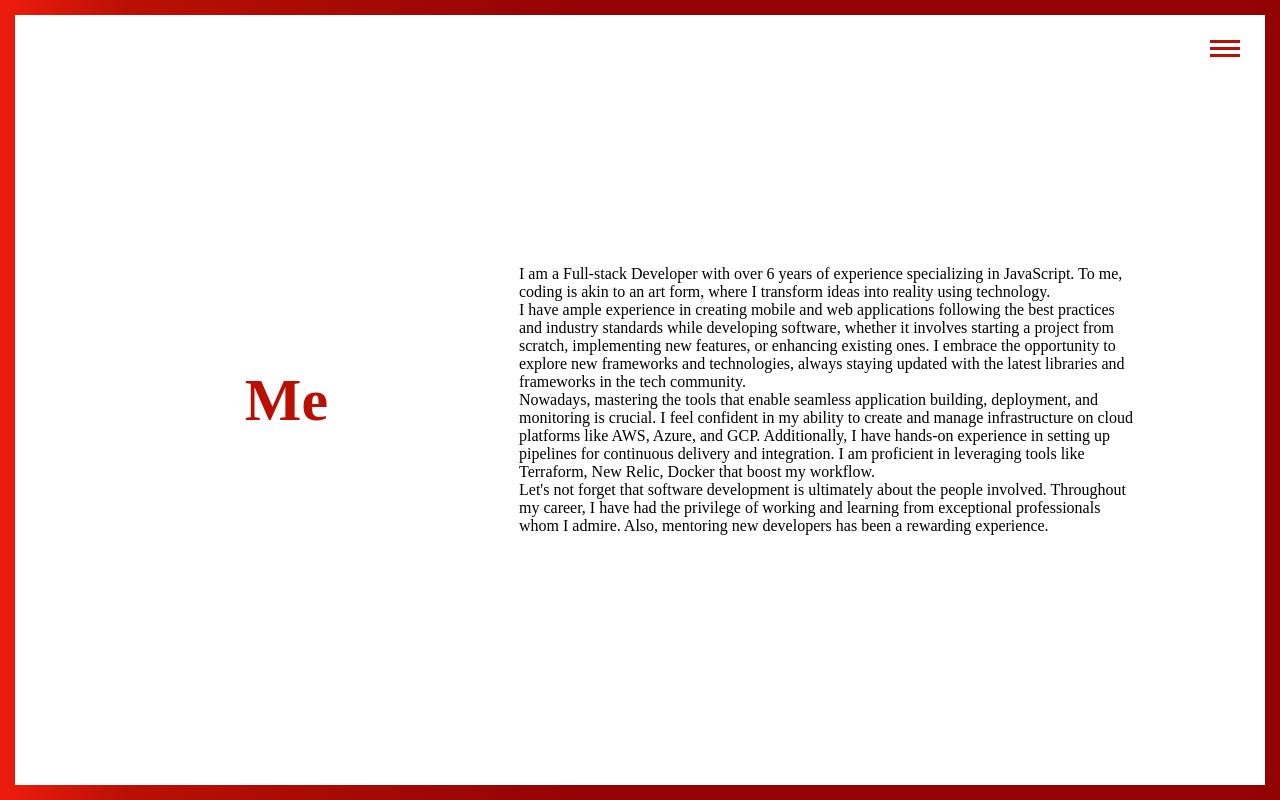
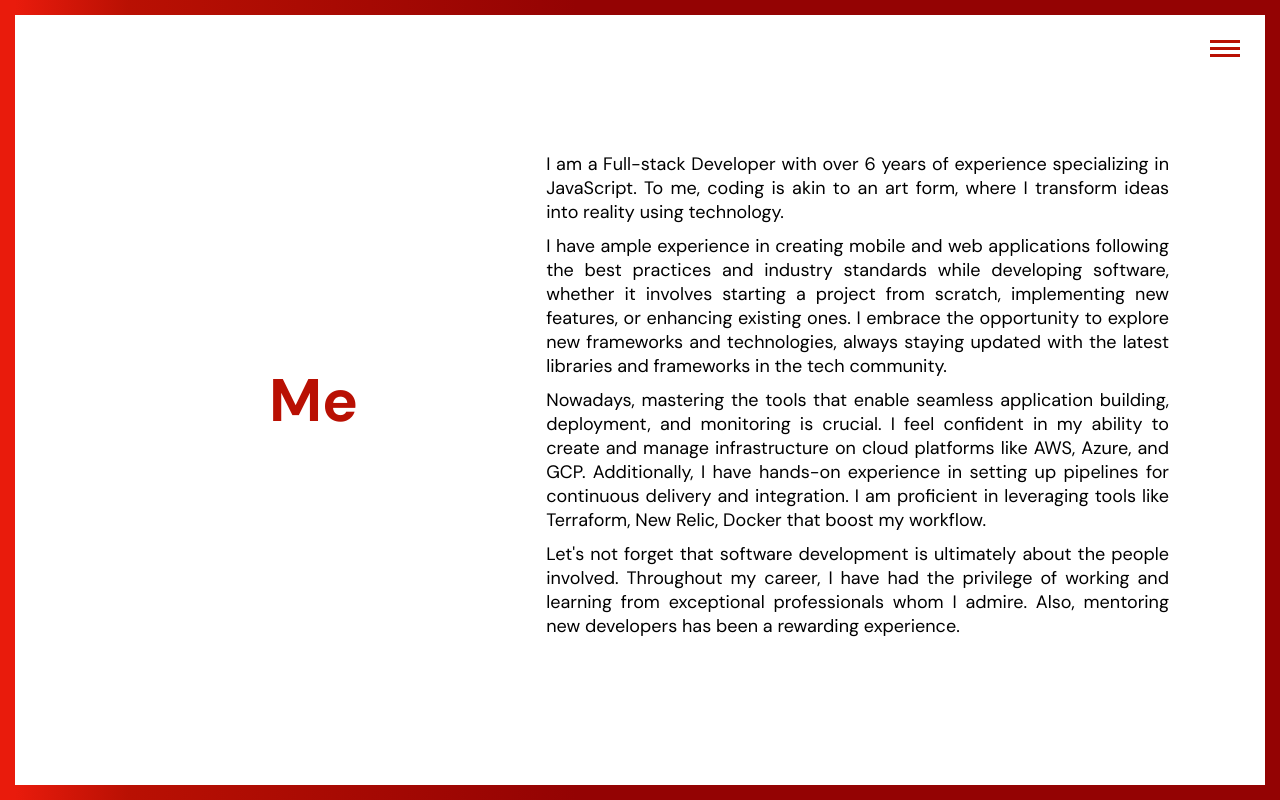
Before and after one commit to mfranceschit/developer, a Next.js app: page /about in a window 1280 px wide. Built offline with nearby package versions, Linux system fonts and the light colour scheme.

Commit message:
feat: Set up typography

```diff
--- a/src/pages/about/index.tsx
+++ b/src/pages/about/index.tsx
@@ -24,7 +24,7 @@ const About = () => {
       <div className="text-wrapper">
         <div className="text-block">
           {description.map((paragraph: string, index: number) => (
-            <p key={index} className="about-wrapper__info-text">
+            <p key={index} className="about-text-paragraph">
               {paragraph}
             </p>
           ))}
--- a/src/pages/globals.scss
+++ b/src/pages/globals.scss
@@ -1,3 +1,14 @@
+// Google Fonts
+@import url(https://fonts.googleapis.com/css2?family=DM+Sans:wght@200;400;700&display=swap);
+
+// Font Variables
+$font-type: 'DM Sans', sans-serif;
+
+p {
+  font-family: $font-type;
+  font-size: 18px;
+}
+
 :root {
     --max-width: 1100px;
     --border-radius: 12px;
--- a/src/styles/components/animated-title.scss
+++ b/src/styles/components/animated-title.scss
@@ -10,6 +10,7 @@
     white-space: nowrap;
     overflow: hidden;
     transform: translateY(-50%);
+    font-family: $font-type;
 }
 
 /* Animation */
@@ -19,7 +20,7 @@
 }
 @keyframes typewriter{
   from{width: 0;}
-  to{width: 8em;}
+  to{width: 9em;}
 }
 @keyframes blinkTextCursor{
   from{border-right-color: $base-red;}
@@ -28,6 +29,6 @@
 
 @media (max-width: 800px) {
   .animated-text {
-    font-size: 40px;
+    font-size: 36px;
   }
 }
--- a/src/styles/components/header.scss
+++ b/src/styles/components/header.scss
@@ -36,11 +36,13 @@
     padding: 20px;
     cursor: pointer;
     text-align: left;
+    font-family: $font-type;
 }
 .sidebarMenuInner li span{
     display: block;
     font-size: 14px;
     color: rgba(255, 255, 255, 0.50);
+    font-family: $font-type;
 }
 .sidebarMenuInner li a{
     color: #fff;
@@ -48,6 +50,7 @@
     font-weight: bold;
     cursor: pointer;
     text-decoration: none;
+    font-family: $font-type;
 }
 
 input[type=checkbox] {
--- a/src/styles/components/project-card.scss
+++ b/src/styles/components/project-card.scss
@@ -16,7 +16,6 @@
 
 .square-box:hover {
   background-color: $base-red;
-  color: #fff;
 }
 
 
@@ -30,6 +29,15 @@
   justify-content: center;
   align-items: center;
   height: 100%;
+
+  h3 {
+    font-family: $font-type;
+    color: $base-red;
+  }
+}
+
+.box-content:hover h3 {
+  color: #fff;
 }
 
 @media (max-width: 800px) {
--- a/src/styles/components/project-details.scss
+++ b/src/styles/components/project-details.scss
@@ -6,6 +6,7 @@
 .card-header h2 {
   font-size: 3.2rem;
   font-weight: 700;
+  font-family: $font-type;
 }
 .card-header button {
   color: white;
@@ -25,6 +26,7 @@
 
 .card-content h2 {
   font-size: 60px;
+  font-family: $font-type;
 }
 
 .card-img-placeholder {
@@ -90,6 +92,11 @@
   margin-top: 15px;
 }
 
+.project-text-paragraph {
+  text-align: justify;
+  margin-bottom: 10px;
+}
+
 @media (max-width: 800px) {
   .card-content {
       flex-direction: column;
--- a/src/styles/components/title.scss
+++ b/src/styles/components/title.scss
@@ -1,8 +1,9 @@
 .main-title {
     font-size: 60px;
     color: $base-red;
-    flex: 0.3;
+    flex: 0.4;
     text-align: center;
+    font-family: $font-type;
 }
 
 
--- a/src/styles/pages/about.scss
+++ b/src/styles/pages/about.scss
@@ -6,9 +6,14 @@
 }
 
 .text-block {
-    max-width: 700px;
+    max-width: 730px;
     margin-left: 15px;
     margin-right: 15px;
+}
+
+.about-text-paragraph {
+    text-align: justify;
+    margin-bottom: 10px;
 }
 
 @media (max-width: 800px) {
--- a/src/styles/pages/contact.scss
+++ b/src/styles/pages/contact.scss
@@ -20,6 +20,8 @@
     border-left: 0;
     border-bottom: 2px solid $base-red;
     line-height: 1.5;
+    font-family: $font-type;
+    font-size: 18px;
 }
 
 .contact-form textarea {
@@ -32,6 +34,9 @@
     cursor: pointer;
     padding: 5px;
     width: 120px;
+    background-color: white;
+    font-family: $font-type;
+    font-size: 18px;
 }
 
 .contact-form button:hover {
@@ -46,10 +51,13 @@
     margin-top: 30px;
 }
 
+
+
 .text-wrapper .contact-description, .text-wrapper .contact-form, .text-wrapper .social {
-    max-width: 700px;
+    max-width: 730px;
     margin-left: 15px;
     margin-right: 15px;
+    font-family: $font-type;
 }
 
 
@@ -61,6 +69,7 @@
 
     .text-wrapper {
         margin-top: 15px;
+        width: 100%;
     }
 
     .text-wrapper .contact-description, .text-wrapper .contact-form, .text-wrapper .social {
```
Also changed, not shown: src/components/ProjectDetails/index.tsx (+1 -6 lines).
